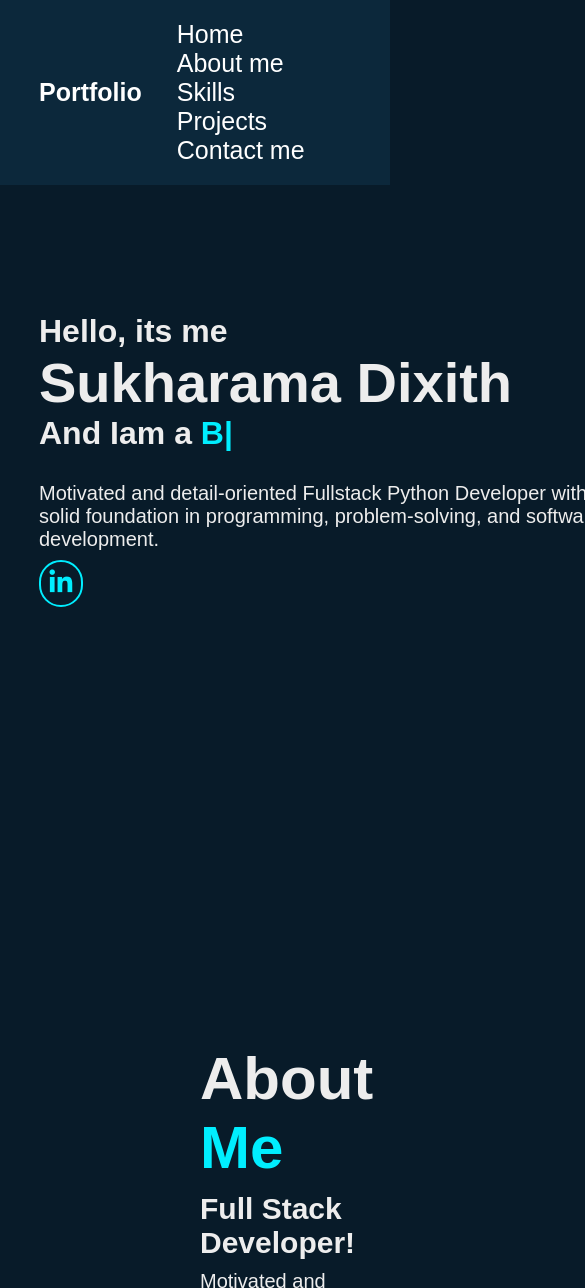
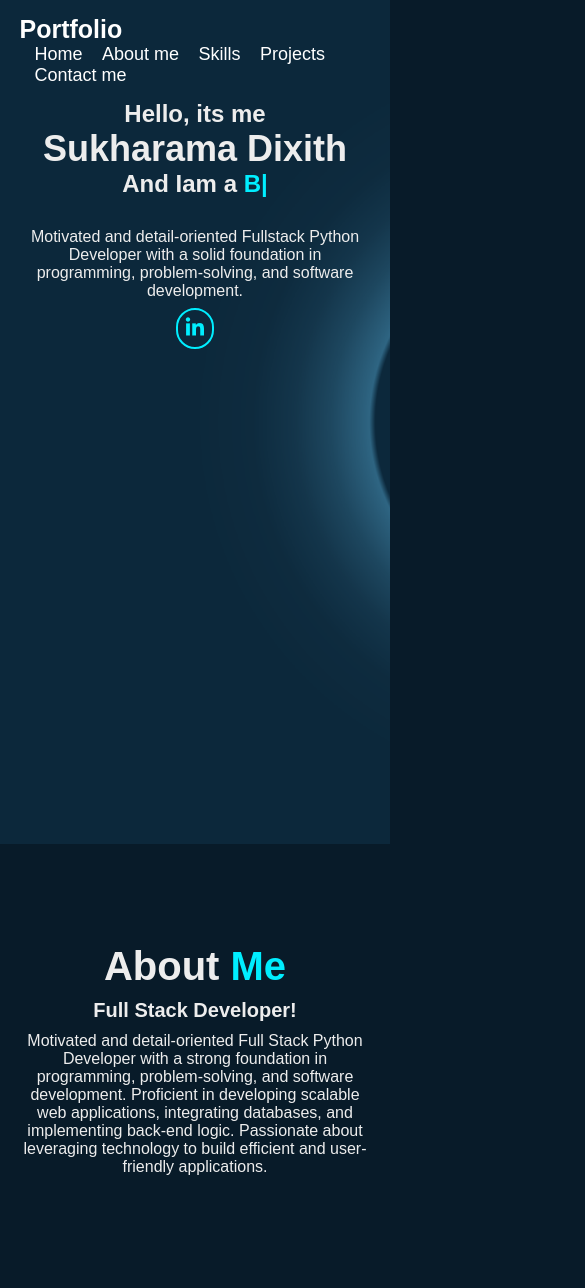
Before and after one commit to SukharamD/portfolio, a plain HTML site: page index.html in a window 390 px wide. Shown: the top 1288 px of the page, 585 px wide, since content can reach past the window. Drawn offline with nearby package versions, Linux system fonts and the light colour scheme.

Commit message:
Initial Commit

```diff
--- a/stylesheet.css
+++ b/stylesheet.css
@@ -55,7 +55,7 @@ body{
     position: relative;
     width: 100%;
     height: 100vh;
-    background: url(/portfolio//resource/withbg4.png);
+    background: url(./resource/withbg4.png);
     background-size: cover;
     background-repeat: no-repeat;
     background-position: center;
@@ -185,3 +185,65 @@ body{
 .about .about-text{
     font-size: 20px;
 }
+
+@media (max-width: 768px) {
+    .header {
+        padding: 15px 5%;
+        flex-direction: column;
+        align-items: flex-start;
+    }
+
+    .navbar a {
+        font-size: 18px;
+        margin-left: 15px;
+    }
+
+    .home {
+        flex-direction: column;
+        padding: 100px 5% 0;
+        background-size: cover;
+    }
+
+    .home-content {
+        max-width: 100%;
+        text-align: center;
+    }
+
+    .home-content h1 {
+        font-size: 36px;
+    }
+
+    .home-content h3 {
+        font-size: 24px;
+    }
+
+    .home-content p {
+        font-size: 16px;
+        width: 100%;
+    }
+
+    .about {
+        flex-direction: column;
+        margin: 100px 20px;
+    }
+
+    .about-text h2 {
+        font-size: 40px;
+        text-align: center;
+    }
+
+    .about-text h4 {
+        font-size: 20px;
+        text-align: center;
+    }
+
+    .about .about-text {
+        font-size: 16px;
+        text-align: center;
+    }
+
+    .home-sci a {
+        font-size: 24px;
+        padding: 5px;
+    }
+}
```
